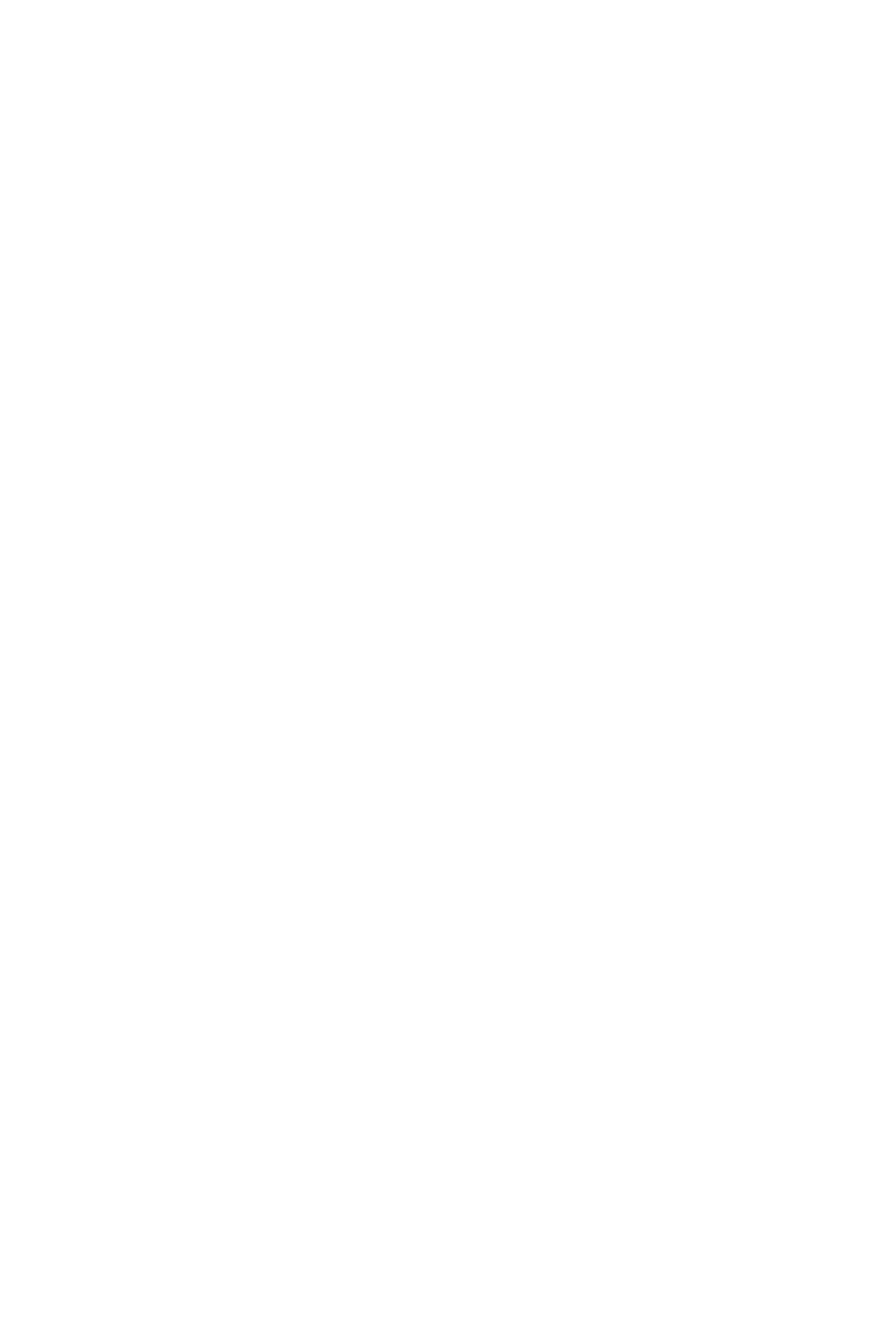
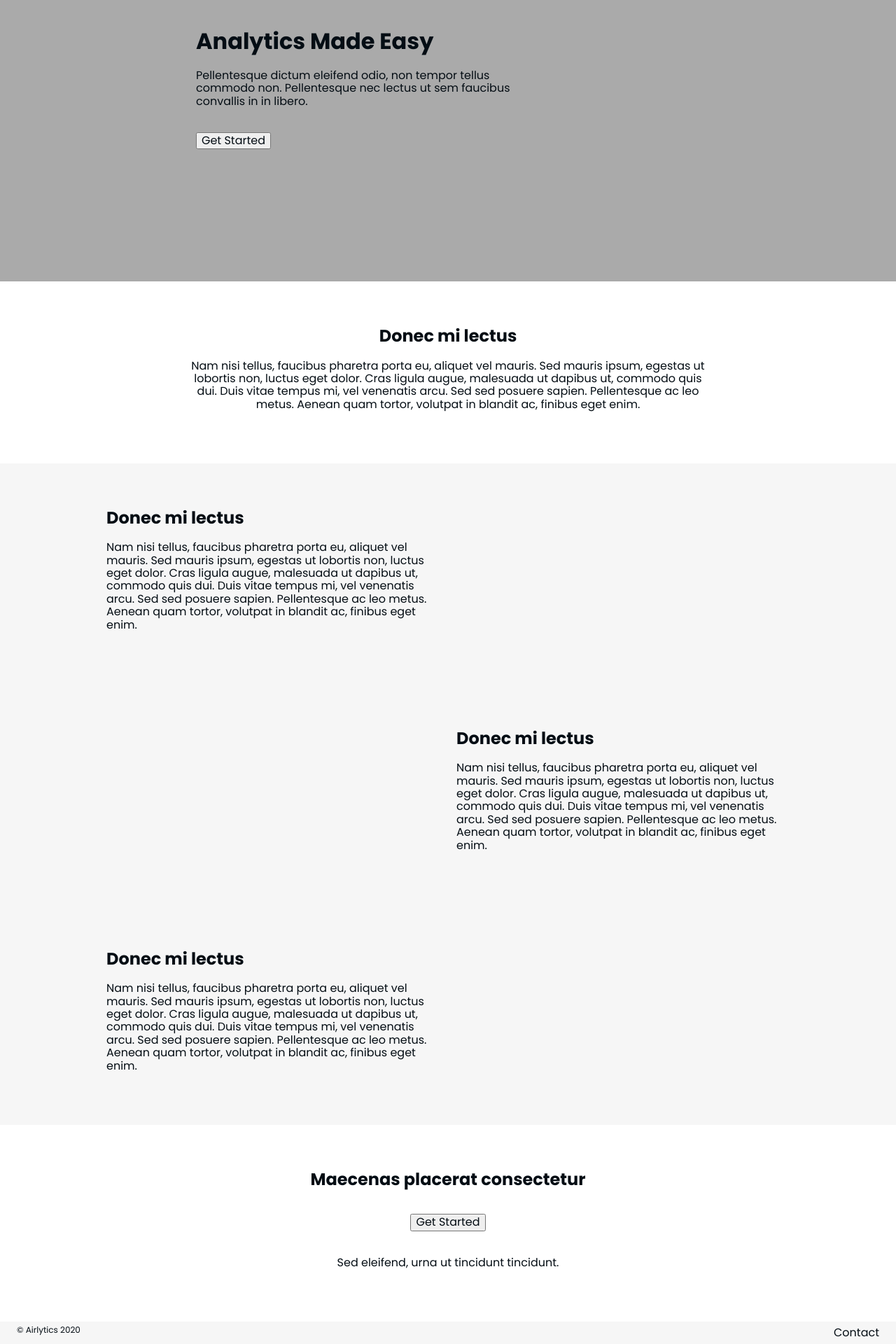
Before and after one commit to SavePointSam/Airlytics, a React (Create React App) app in the folder applications/website/: page / in a window 1280 px wide. Shown: the part 212-2132 px from the top of the page at 70% size. Before the commit the page ends 800 px from the top, so only its background shows below. Built offline with nearby package versions, Linux system fonts and the light colour scheme.

Commit message:
feat: scaffold homepage and add footer

```diff
--- a/applications/website/src/App.tsx
+++ b/applications/website/src/App.tsx
@@ -4,6 +4,8 @@ import { Global, css } from '@emotion/core';
 
 import { ModalManager } from './context/modal';
 import MainNavigation from './components/MainNavigation';
+import Column from './components/Column';
+import Footer from './components/Footer';
 import HomePage from './routes/Home';
 import AboutPage from './routes/About';
 import ContactPage from './routes/Contact';
@@ -18,6 +20,10 @@ export default function App() {
             color: #040d14;
           }
 
+          p {
+            margin: 0 0 0.67em;
+          }
+
           a {
             text-decoration: none;
           }
@@ -27,17 +33,28 @@ export default function App() {
             border-bottom: 2px solid #f47c20;
             margin-bottom: -2px;
           }
+
+          h1 {
+            margin: 0 0 0.67em;
+          }
+
+          h2 {
+            margin: 0 0 0.83em;
+          }
         `}
       />
 
       <BrowserRouter>
         <ModalManager>
           <MainNavigation />
+
           <Routes>
             <Route path="/*" element={<HomePage />} />
             <Route path="about" element={<AboutPage />} />
             <Route path="contact" element={<ContactPage />} />
           </Routes>
+
+          <Footer />
         </ModalManager>
       </BrowserRouter>
     </React.Fragment>
--- a/applications/website/src/components/Box.tsx
+++ b/applications/website/src/components/Box.tsx
@@ -11,12 +11,18 @@ export interface Props {
   wrap?: boolean;
   justifyContent?: Justify;
   alignItems?: Align;
+  alignSelf?: Align;
   flex?: string;
   width?: string;
+  minWidth?: string;
+  maxWidth?: string;
   height?: string;
+  minHeight?: string;
   padding?: string;
+  margin?: string;
   backgroundColor?: string;
   boxShadow?: string;
+  textAlign?: string;
   children?: React.ReactNode;
 }
 
@@ -28,11 +34,17 @@ const Box = styled('div')<Props>`
     ${({ wrap = false }) => (wrap ? 'wrap' : 'nowrap')};
   justify-content: ${({ justifyContent = 'flex-start' }) => justifyContent};
   align-items: ${({ alignItems = 'flex-start' }) => alignItems};
+  align-self: ${({ alignSelf = 'auto' }) => alignSelf};
   flex: ${({ flex = '0 1 auto' }) => flex};
   width: ${({ width = 'auto' }) => width};
+  min-width: ${({ minWidth = 'none' }) => minWidth};
+  max-width: ${({ maxWidth = 'none' }) => maxWidth};
   height: ${({ height = 'auto' }) => height};
+  min-height: ${({ minHeight = 'auto' }) => minHeight};
   padding: ${({ padding = '0' }) => padding};
+  margin: ${({ margin = '0' }) => margin};
   background-color: ${({ backgroundColor = 'transparent' }) => backgroundColor};
+  text-align: ${({ textAlign = 'left' }) => textAlign};
   box-shadow: ${({ boxShadow = 'none' }) => boxShadow};
 `;
 
--- /dev/null
+++ b/applications/website/src/components/Button.tsx
@@ -0,0 +1,9 @@
+import React from 'react';
+
+interface Props {
+  children: React.ReactNode;
+}
+
+export default function Button({ children }: Props) {
+  return <button>{children}</button>;
+}
--- /dev/null
+++ b/applications/website/src/components/Feature.tsx
@@ -0,0 +1,45 @@
+import React from 'react';
+
+import Column from './Column';
+import Row from './Row';
+
+interface ContentProps {
+  children?: React.ReactNode;
+}
+
+function LeftContent({ children }: ContentProps) {
+  return (
+    <Column width="50%" alignSelf="flex-start" padding="0 12px 0 0">
+      {children}
+    </Column>
+  );
+}
+
+function RightContent({ children }: ContentProps) {
+  return (
+    <Column width="50%" margin="0 0 0 auto" padding="0 0 0 12px">
+      {children}
+    </Column>
+  );
+}
+
+interface Props {
+  children: (data: {
+    LeftContent: typeof LeftContent;
+    RightContent: typeof RightContent;
+  }) => React.ReactNode;
+}
+
+export default function Feature({ children }: Props) {
+  return (
+    <Row
+      width="100%"
+      maxWidth="1024px"
+      textAlign="center"
+      alignItems="center"
+      padding="64px 24px"
+    >
+      {children({ LeftContent, RightContent })}
+    </Row>
+  );
+}
--- /dev/null
+++ b/applications/website/src/components/Footer.tsx
@@ -0,0 +1,20 @@
+import React from 'react';
+import { Link } from 'react-router-dom';
+
+import Row from './Row';
+
+export default function Footer() {
+  return (
+    <Row
+      alignItems="center"
+      height="32px"
+      padding="0 24px"
+      backgroundColor="#f6f6f6"
+      justifyContent="space-between"
+    >
+      <p style={{ fontSize: '12px' }}>&copy; Airlytics 2020</p>
+
+      <Link to="contact">Contact</Link>
+    </Row>
+  );
+}
--- /dev/null
+++ b/applications/website/src/components/HomeHero.tsx
@@ -0,0 +1,36 @@
+import React from 'react';
+import { useMediaQuery } from 'react-responsive';
+
+import Button from './Button';
+import Row from './Row';
+import Column from './Column';
+
+export default function HomeHero() {
+  const isSmallScreen = useMediaQuery({ query: '(max-width: 1024px)' });
+  const isTinyScreen = useMediaQuery({ query: '(max-width: 614px)' });
+  let leftPadding = '20%';
+
+  if (isSmallScreen === true) leftPadding = '10%';
+  if (isTinyScreen === true) leftPadding = '0';
+
+  return (
+    <Row
+      width="100%"
+      padding={`0 0 0 ${leftPadding}`}
+      backgroundColor="#AAA"
+      minHeight="550px"
+      alignItems="center"
+    >
+      <Column width="100%" maxWidth="500px" padding="0 24px">
+        <h1>Analytics Made Easy</h1>
+        <p>
+          Pellentesque dictum eleifend odio, non tempor tellus commodo non.
+          Pellentesque nec lectus ut sem faucibus convallis in in libero.
+        </p>
+        <Column padding="24px 0 0">
+          <Button>Get Started</Button>
+        </Column>
+      </Column>
+    </Row>
+  );
+}
--- a/applications/website/src/routes/Home.tsx
+++ b/applications/website/src/routes/Home.tsx
@@ -1,5 +1,115 @@
 import React from 'react';
 
+import HomeHero from '../components/HomeHero';
+import Feature from '../components/Feature';
+import Column from '../components/Column';
+import Button from '../components/Button';
+import Box from '../components/Box';
+
+function CenteredBanner() {
+  return (
+    <Column width="100%" alignItems="center" padding="64px 0">
+      <Column
+        width="100%"
+        maxWidth="798px"
+        textAlign="center"
+        alignItems="center"
+        padding="0 24px"
+      >
+        <h2>Donec mi lectus</h2>
+        <p>
+          Nam nisi tellus, faucibus pharetra porta eu, aliquet vel mauris. Sed
+          mauris ipsum, egestas ut lobortis non, luctus eget dolor. Cras ligula
+          augue, malesuada ut dapibus ut, commodo quis dui. Duis vitae tempus
+          mi, vel venenatis arcu. Sed sed posuere sapien. Pellentesque ac leo
+          metus. Aenean quam tortor, volutpat in blandit ac, finibus eget enim.
+        </p>
+      </Column>
+    </Column>
+  );
+}
+
 export default function HomePage() {
-  return <h1>Home</h1>;
+  return (
+    <Column minWidth="100%" minHeight="100%">
+      <HomeHero />
+      <CenteredBanner />
+
+      <Column backgroundColor="#f6f6f6" width="100%" alignItems="center">
+        <Feature>
+          {({ LeftContent, RightContent }) => (
+            <React.Fragment>
+              <LeftContent>
+                <h2>Donec mi lectus</h2>
+                <p>
+                  Nam nisi tellus, faucibus pharetra porta eu, aliquet vel
+                  mauris. Sed mauris ipsum, egestas ut lobortis non, luctus eget
+                  dolor. Cras ligula augue, malesuada ut dapibus ut, commodo
+                  quis dui. Duis vitae tempus mi, vel venenatis arcu. Sed sed
+                  posuere sapien. Pellentesque ac leo metus. Aenean quam tortor,
+                  volutpat in blandit ac, finibus eget enim.
+                </p>
+              </LeftContent>
+            </React.Fragment>
+          )}
+        </Feature>
+
+        <Feature>
+          {({ LeftContent, RightContent }) => (
+            <React.Fragment>
+              <RightContent>
+                <h2>Donec mi lectus</h2>
+                <p>
+                  Nam nisi tellus, faucibus pharetra porta eu, aliquet vel
+                  mauris. Sed mauris ipsum, egestas ut lobortis non, luctus eget
+                  dolor. Cras ligula augue, malesuada ut dapibus ut, commodo
+                  quis dui. Duis vitae tempus mi, vel venenatis arcu. Sed sed
+                  posuere sapien. Pellentesque ac leo metus. Aenean quam tortor,
+                  volutpat in blandit ac, finibus eget enim.
+                </p>
+              </RightContent>
+            </React.Fragment>
+          )}
+        </Feature>
+
+        <Feature>
+          {({ LeftContent, RightContent }) => (
+            <React.Fragment>
+              <LeftContent>
+                <h2>Donec mi lectus</h2>
+                <p>
+                  Nam nisi tellus, faucibus pharetra porta eu, aliquet vel
+                  mauris. Sed mauris ipsum, egestas ut lobortis non, luctus eget
+                  dolor. Cras ligula augue, malesuada ut dapibus ut, commodo
+                  quis dui. Duis vitae tempus mi, vel venenatis arcu. Sed sed
+                  posuere sapien. Pellentesque ac leo metus. Aenean quam tortor,
+                  volutpat in blandit ac, finibus eget enim.
+                </p>
+              </LeftContent>
+            </React.Fragment>
+          )}
+        </Feature>
+      </Column>
+
+      <Column width="100%" alignItems="center" padding="64px 0">
+        <Column
+          width="100%"
+          maxWidth="798px"
+          textAlign="center"
+          alignItems="center"
+          padding="0 24px"
+        >
+          <h2 style={{ marginBottom: '0' }}>Maecenas placerat consectetur</h2>
+
+          <Column padding="36px 0 0" alignItems="center">
+            <Button>Get Started</Button>
+
+            <Box padding="36px 0 0" textAlign="center">
+              <p>Sed eleifend, urna ut tincidunt tincidunt.</p>
+            </Box>
+          </Column>
+        </Column>
+      </Column>
+    </Column>
+  );
 }
```
